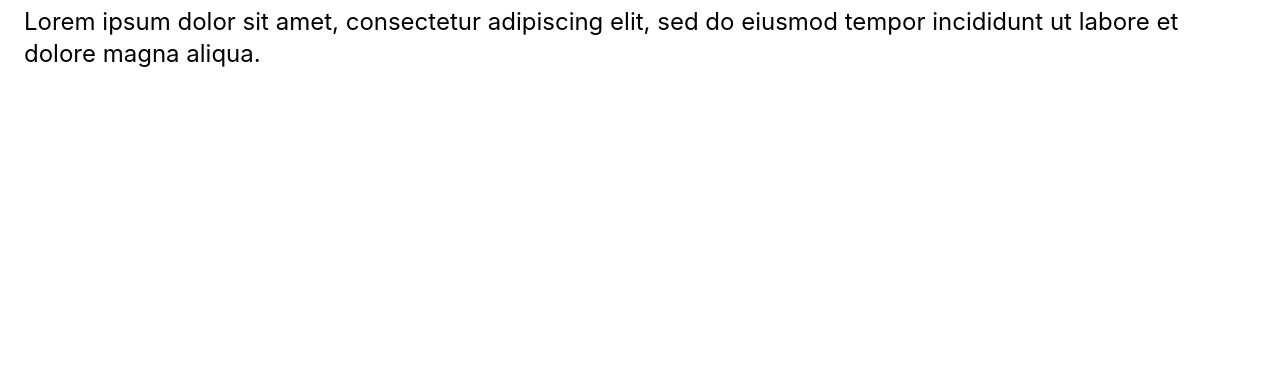
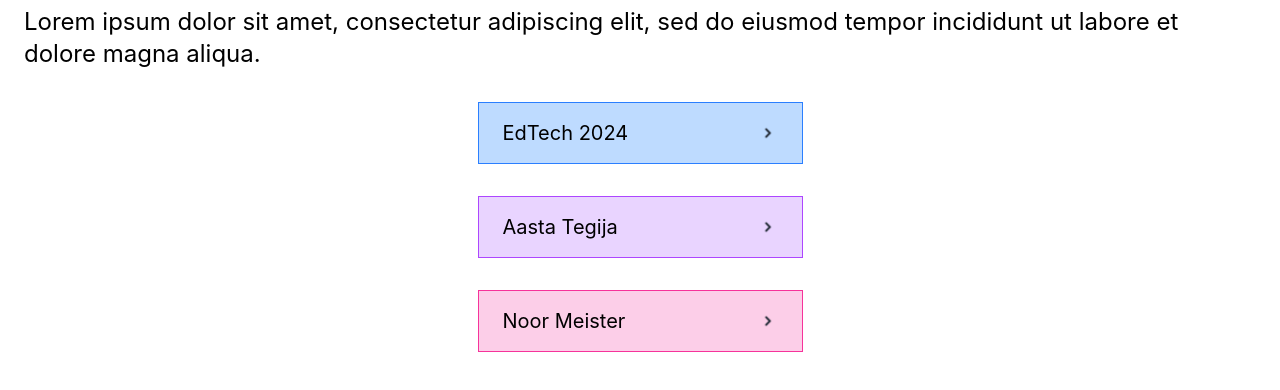
Before and after one commit to Tuvi9/Portfolio, a React (Vite) app: page /about in a window 1280 px wide. Shown: the part 372-762 px from the top of the page. Built offline with nearby package versions, Linux system fonts and the light colour scheme.

Commit message:
About me Dropdown section done.

```diff
--- a/src/App.jsx
+++ b/src/App.jsx
@@ -1,6 +1,6 @@
 import { BrowserRouter, Routes, Route } from 'react-router-dom'
 import Home from './pages/Home'
-import Introduction from './components/Introduction'
+import About from './pages/About'
 
 
 function App() {
@@ -9,7 +9,7 @@ function App() {
     <BrowserRouter>
       <Routes>
         <Route path='/' element={<Home/>}/>
-        <Route path='/about' element={<Introduction/>}/>
+        <Route path='/about' element={<About/>}/>
       </Routes>
     </BrowserRouter>
   )
--- /dev/null
+++ b/src/components/Dropdown.jsx
@@ -0,0 +1,56 @@
+function Dropdown() {
+    return(
+        <>
+        <div className='flex justify-center pt-8'>
+            <details className='select-none group'>
+                <summary className='flex w-[325px] text-xl items-center justify-between list-none pr-6 pl-6 p-4 border border-blue-500 bg-blue-200'>
+                EdTech 2024
+                    <img
+                        src='/Chevron right.png'
+                        alt='dropdown icon'
+                        className='w-5 h-5 transition-transform duration-200 group-open:rotate-90'
+                    />
+                </summary>
+                <div className='w-[325px] pb-8 bg-purple-200 p-4'>
+                    <img className=' rounded-2xl' src='/public/Image.png'></img>
+                    <p className="pt-4">Lorem ipsum dolor sit amet, consectetur adipiscing elit, sed do eiusmod tempor incididunt ut labore et dolore magna aliqua. Ut enim ad minim veniam, quis nostrud exercitation ullamco laboris nisi ut aliquip ex ea commodo consequat.</p>
+                </div>
+            </details>
+        </div>
+        <div className='flex justify-center pt-8'>
+            <details className='select-none group'>
+                <summary className='flex w-[325px] text-xl items-center justify-between list-none pr-6 pl-6 p-4 border border-purple-500 bg-purple-200'>
+                Aasta Tegija
+                    <img
+                        src='/Chevron right.png'
+                        alt='dropdown icon'
+                        className='w-5 h-5 transition-transform duration-200 group-open:rotate-90'
+                    />
+                </summary>
+                <div className='w-[325px] pb-8 bg-pink-200 p-4'>
+                    <img className='rounded-2xl' src='/public/Image.png'></img>
+                    <p className="pt-4">Lorem ipsum dolor sit amet, consectetur adipiscing elit, sed do eiusmod tempor incididunt ut labore et dolore magna aliqua. Ut enim ad minim veniam, quis nostrud exercitation ullamco laboris nisi ut aliquip ex ea commodo consequat.</p>
+                </div>
+            </details>
+        </div>
+        <div className='flex justify-center pt-8 pb-8'>
+            <details className='select-none group'>
+                <summary className='flex w-[325px] text-xl items-center justify-between list-none pr-6 pl-6 p-4 border border-pink-500 bg-pink-200'>
+                Noor Meister
+                    <img
+                        src='/Chevron right.png'
+                        alt='dropdown icon'
+                        className='w-5 h-5 transition-transform duration-200 group-open:rotate-90'
+                    />
+                </summary>
+                <div className='w-[325px] pb-8 bg-purple-200 p-4'>
+                    <img className='rounded-2xl' src='/public/Image.png'></img>
+                    <p className="pt-4">Lorem ipsum dolor sit amet, consectetur adipiscing elit, sed do eiusmod tempor incididunt ut labore et dolore magna aliqua. Ut enim ad minim veniam, quis nostrud exercitation ullamco laboris nisi ut aliquip ex ea commodo consequat.</p>
+                </div>
+            </details>
+        </div>
+        </>
+    )
+}
+
+export default Dropdown;
--- a/src/pages/About.jsx
+++ b/src/pages/About.jsx
@@ -1,8 +1,12 @@
 import Introduction from "../components/Introduction";
+import Dropdown from "../components/Dropdown";
 
 function About() {
     return(
+    <>
         <Introduction></Introduction>
+        <Dropdown></Dropdown>
+    </>
     )
 }
 
```
Also changed, not shown: public/Chevron right.png (added), public/Image.png (added).
